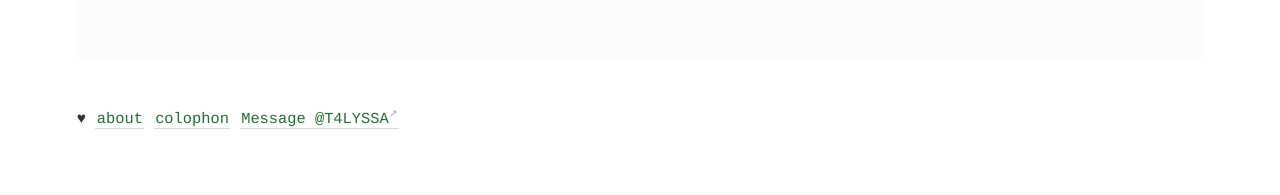
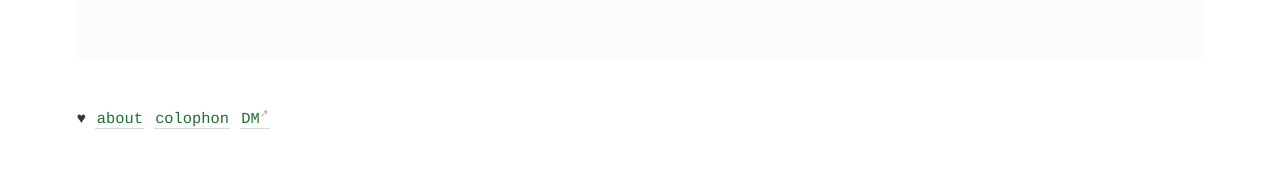
Before and after one commit to geminiworms/talyssagarden.github.io, a Jekyll site: the page built from _notes/site-meta.md, in a window 1280 px wide. Shown: the part 1260-1455 px from the top of the page. Built offline with Jekyll 4.4.1, drawn with Linux system fonts in a browser that asks for light colours; comment, search, counter and statistics services are not loaded.

Commit message:
Update footer.html

```diff
--- a/_includes/footer.html
+++ b/_includes/footer.html
@@ -1 +1 @@
-&hearts; <a class="internal-link" href="/about">about</a>  <a class="internal-link" href="/colophon">colophon</a> <a href="https://twitter.com/messages/compose?recipient_id=talyssa&ref_src=twsrc%5Etfw" class="twitter-dm-button" data-show-screen-name="false" data-screen-name="T4LYSSA" data-show-count="false">Message @T4LYSSA</a><script async src="https://platform.twitter.com/widgets.js" charset="utf-8"></script>
+&hearts; <a class="internal-link" href="/about">about</a>  <a class="internal-link" href="/colophon">colophon</a> <a href="https://twitter.com/messages/compose?recipient_id=talyssa&ref_src=twsrc%5Etfw" class="twitter-dm-button" data-show-screen-name="false" data-screen-name="T4LYSSA" data-show-count="false">DM</a><script async src="https://platform.twitter.com/widgets.js" charset="utf-8"></script>
```
